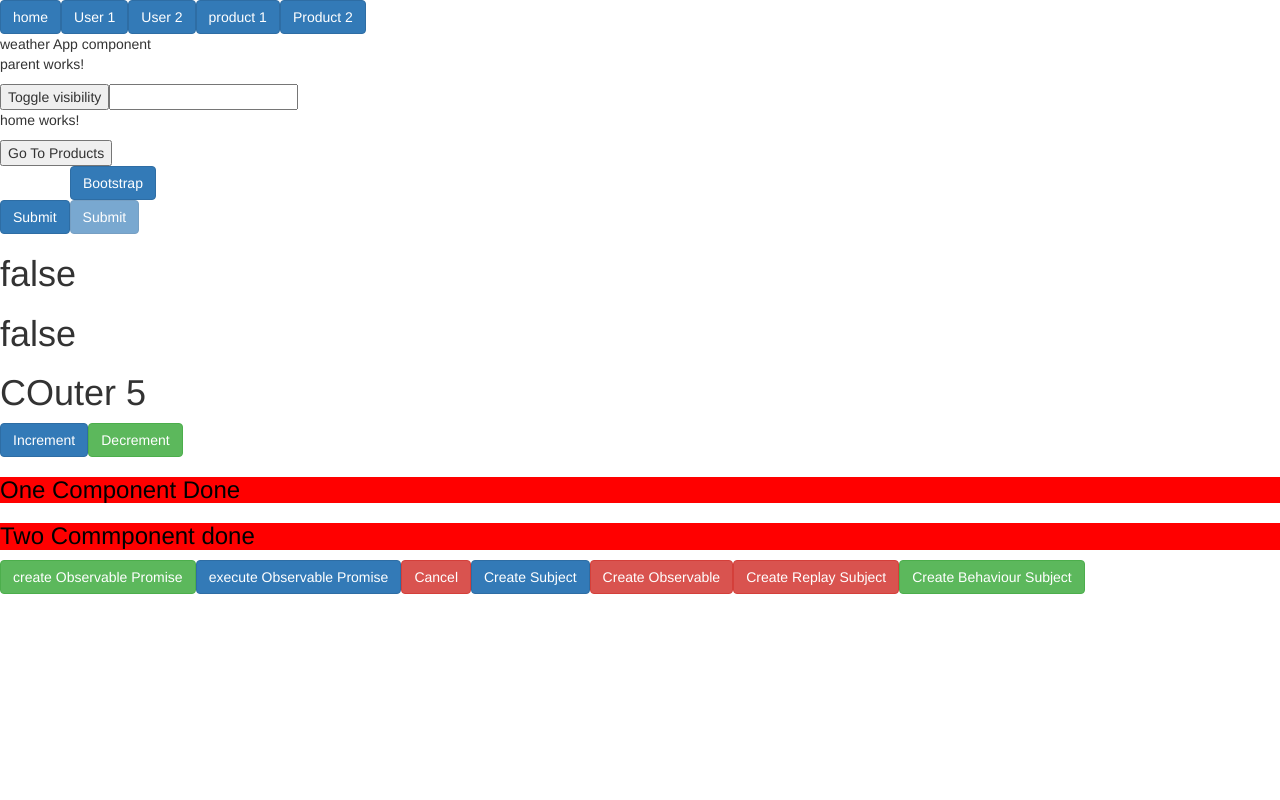
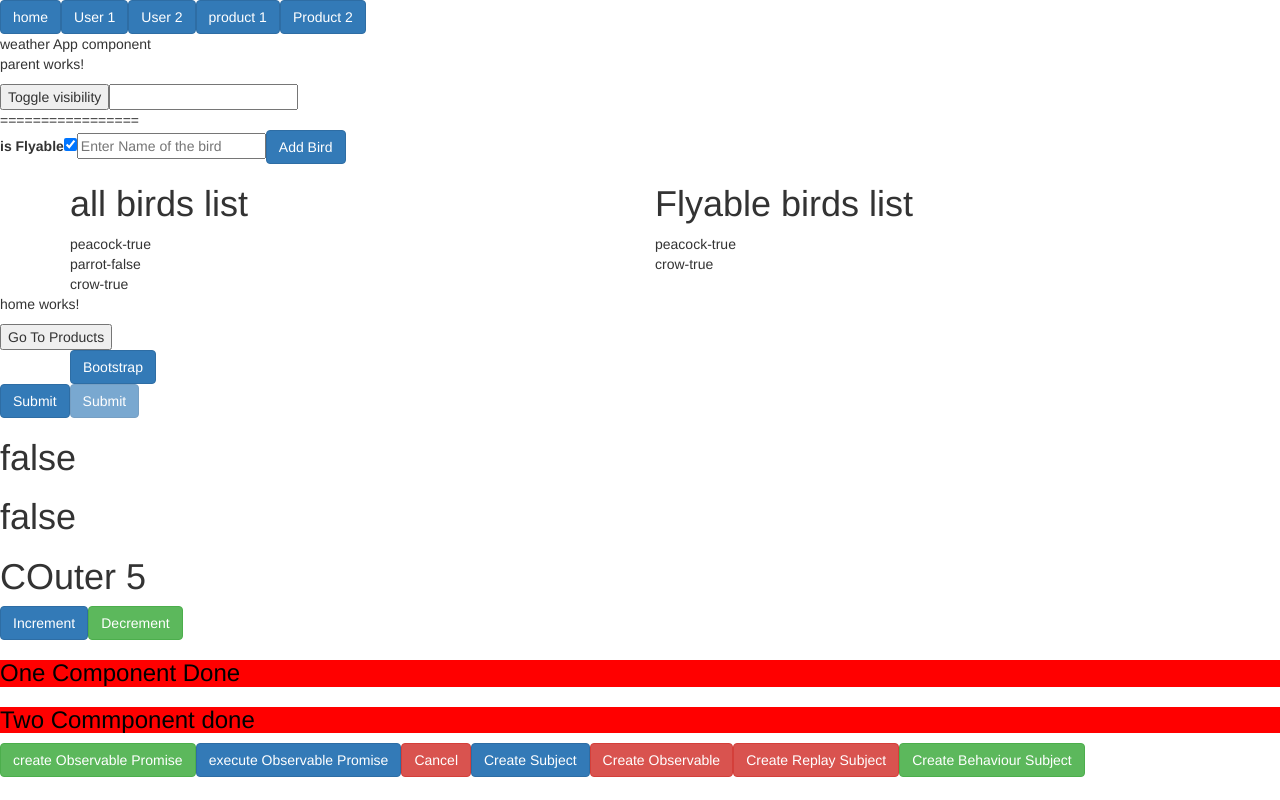
Before and after one commit to Rrrummadi2020/angular-udemy, an Angular app: page /home in a window 1280 px wide. Built offline with nearby package versions, Linux system fonts and the light colour scheme; no server answers.

Commit message:
pipes are pure by default

```diff
--- a/src/app/app.module.ts
+++ b/src/app/app.module.ts
@@ -14,6 +14,7 @@ import { ContactComponent } from './contact/contact.component';
 import { HeaderComponent } from './header/header.component';
 import { OneComponent } from './one/one.component';
 import { TwoComponent } from './two/two.component';
+import { BirdsFilterPipe } from './pipesc/birds.filter.pipe';
 
 @NgModule({
   declarations: [
@@ -25,7 +26,8 @@ import { TwoComponent } from './two/two.component';
     ContactComponent,
     HeaderComponent,
     OneComponent,
-    TwoComponent
+    TwoComponent,
+    BirdsFilterPipe
   ],
   imports: [
     BrowserModule,
--- /dev/null
+++ b/src/app/birds.ts
@@ -0,0 +1,4 @@
+export interface Birds {
+  name?: string,
+  flyable?: boolean
+}
--- a/src/app/parent/parent.component.html
+++ b/src/app/parent/parent.component.html
@@ -4,3 +4,27 @@
 <app-child [parentValue]="originalValue" *ngIf="isPresent">
   <p #projectedContent>this is the content projected from the parent component</p>
 </app-child>
+<br> =================<br>
+<label for="isFlyable">is Flyable</label>
+<input type="checkbox" id="isFlyable" [(ngModel)]="flyable">
+<input type="text" [(ngModel)]="name" placeholder="Enter Name of the bird">
+<button class="btn btn-primary" (click)="onAdd()">Add Bird</button>
+
+
+
+<div class="container">
+  <div class="row">
+    <div class="col-md-6 col-xs-6">
+     <h1> all birds list</h1>
+      <div *ngFor="let bird of birds">
+        {{bird.name}}-{{bird.flyable}}
+      </div>
+    </div>
+    <div class="col-md-6 col-xs-6">
+      <h1> Flyable birds list</h1>
+      <div *ngFor="let bird of birds|birdsFlyable">
+        {{bird.name}}-{{bird.flyable}}
+      </div>
+    </div>
+  </div>
+</div>
--- a/src/app/parent/parent.component.ts
+++ b/src/app/parent/parent.component.ts
@@ -1,18 +1,32 @@
 import { Component, OnInit } from '@angular/core';
+import { Birds } from '../birds';
 
 @Component({
   selector: 'app-parent',
   templateUrl: './parent.component.html',
   styleUrls: ['./parent.component.css']
 })
-export class ParentComponent implements OnInit{
-  isPresent:boolean|undefined;
-  originalValue:string|undefined;
+export class ParentComponent implements OnInit {
+  isPresent: boolean | undefined;
+  originalValue: string | undefined;
+  birds: Birds[] = [];
+  name: string | undefined;
+  flyable: boolean | undefined;
+
   ngOnInit(): void {
-      this.isPresent = false;
+    this.isPresent = false;
+    this.birds = [
+      { name: 'peacock', flyable: true },
+      { name: 'parrot', flyable: false },
+      { name: 'crow', flyable: true }
+    ]
+    this.flyable = true
   }
-  onStateChange():void{
+  onStateChange(): void {
     this.isPresent = !this.isPresent;
+  }
+  onAdd() {
+    this.birds.push({ name: this.name, flyable: this.flyable })
   }
 
 }
--- /dev/null
+++ b/src/app/pipesc/birds.filter.pipe.ts
@@ -0,0 +1,11 @@
+import { Pipe, PipeTransform } from "@angular/core";
+import { Birds } from "../birds";
+@Pipe({
+  name: 'birdsFlyable',
+  pure: false
+})//default pure true
+export class BirdsFilterPipe implements PipeTransform {
+  transform(birds: Birds[], isFlyable = true) {
+    return birds.filter(e => e.flyable == isFlyable);
+  }
+}
```
